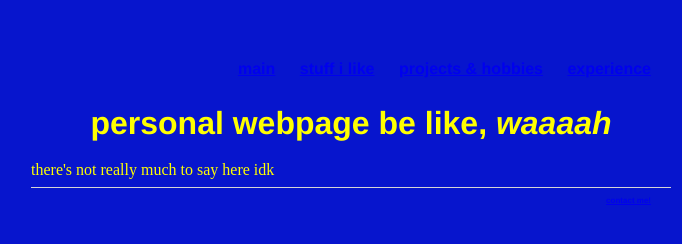
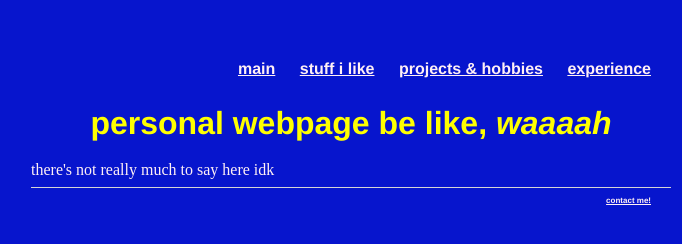
Before and after one commit to aye1captain/aye1captain.github.io, a plain HTML site: page index.html in a window 1280 px wide. Shown: the whole page, without its empty margins (289-971 px from the left). Drawn offline with Linux system fonts and the light colour scheme.

Commit message:
add color 4

```diff
--- a/css/styles.css
+++ b/css/styles.css
@@ -9,20 +9,24 @@ nav ul, footer ul {
     list-style: none;
     font-weight: bold;
     text-align: right;
-    color: yellow;
+    color: lavenderblush;
 }
 nav ul li, footer ul li {
     display: inline;
     margin-right: 20px;
     text-align: right;
-    color: yellow;
+    color: lavenderblush;
 }
 li {
-    color: yellow;
+    color: lavenderblush;
+    line-height: .15em;
 }
 a:hover {
     text-decoration: underline;
     color: lavenderblush;
+}
+a {
+    color: lavenderblush
 }
 h1 {
     font-size: 2em;
@@ -40,7 +44,7 @@ h2 {
 p {
     font-size: 1em;
     line-height: .15em;
-    color: yellow;
+    color: lavenderblush;
 }
 footer {
     border-top: 1px solid #d5d5d5;
```
